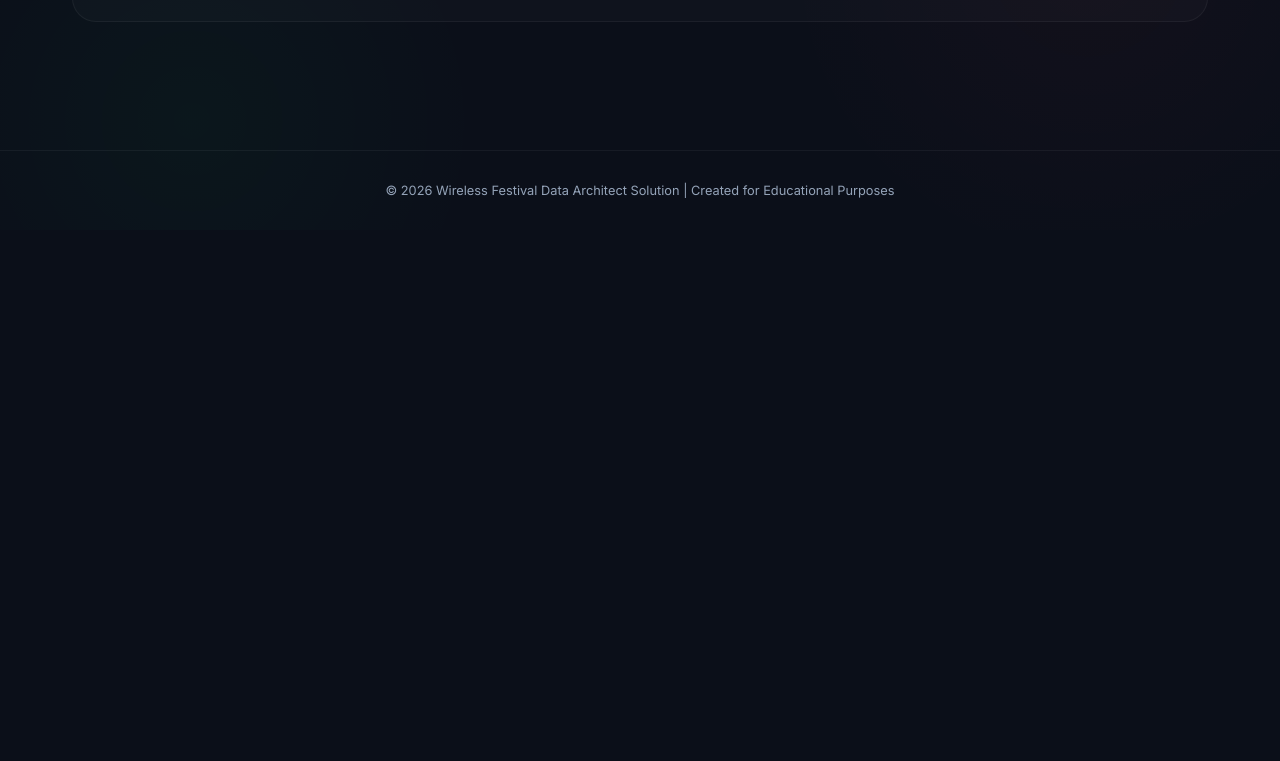
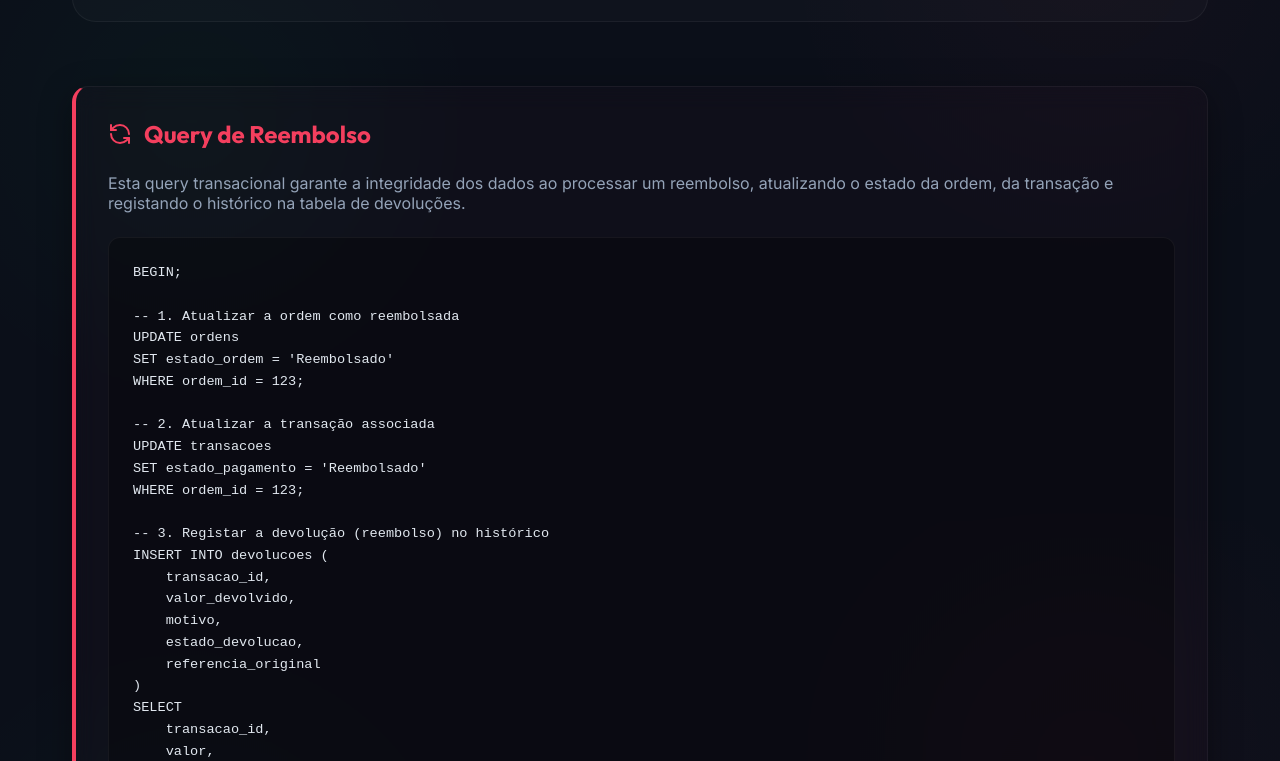
Before and after one commit to SalvadorMilaFilipe/TBBD, a React (Vite) app: page /solucao in a window 1280 px wide. Shown: the part 3479-4240 px from the top of the page. Before the commit the page ends 3709 px from the top, so only its background shows below. Built offline with nearby package versions, Linux system fonts and the light colour scheme.

Commit message:
feat: add corrected refund SQL query to solution page

```diff
--- a/src/pages/Solucao.jsx
+++ b/src/pages/Solucao.jsx
@@ -436,6 +436,64 @@ const Solucao = () => {
         ))}
       </div>
 
+      <motion.div
+        className="glass-card"
+        style={{ marginTop: '4rem', borderLeft: '4px solid #f43f5e', background: 'rgba(244, 63, 94, 0.02)' }}
+        initial={{ opacity: 0, y: 20 }}
+        whileInView={{ opacity: 1, y: 0 }}
+        viewport={{ once: true }}
+      >
+        <h2 style={{ color: '#f43f5e', marginBottom: '1.5rem', display: 'flex', alignItems: 'center', gap: '12px' }}>
+          <RefreshCcw size={24} /> Query de Reembolso
+        </h2>
+        <p className="text-secondary" style={{ marginBottom: '1.5rem' }}>
+          Esta query transacional garante a integridade dos dados ao processar um reembolso,
+          atualizando o estado da ordem, da transação e registando o histórico na tabela de devoluções.
+        </p>
+        <pre style={{
+          background: 'rgba(0,0,0,0.3)',
+          padding: '1.5rem',
+          borderRadius: '12px',
+          fontSize: '0.85rem',
+          color: '#e2e8f0',
+          overflowX: 'auto',
+          border: '1px solid rgba(255,255,255,0.05)',
+          fontFamily: 'monospace',
+          lineHeight: '1.6'
+        }}>
+{`BEGIN;
+
+-- 1. Atualizar a ordem como reembolsada
+UPDATE ordens
+SET estado_ordem = 'Reembolsado'
+WHERE ordem_id = 123;
+
+-- 2. Atualizar a transação associada
+UPDATE transacoes
+SET estado_pagamento = 'Reembolsado'
+WHERE ordem_id = 123;
+
+-- 3. Registar a devolução (reembolso) no histórico
+INSERT INTO devolucoes (
+    transacao_id,
+    valor_devolvido,
+    motivo,
+    estado_devolucao,
+    referencia_original
+)
+SELECT
+    transacao_id,
+    valor,
+    'Cancelamento do evento',
+    'Processado',
+    referencia_gateway
+FROM transacoes
+WHERE ordem_id = 123;
+
+COMMIT;`}
+        </pre>
+      </motion.div>
+
       <style dangerouslySetInnerHTML={{ __html: `
         .logic-flows-wrapper {
           display: flex;
```
